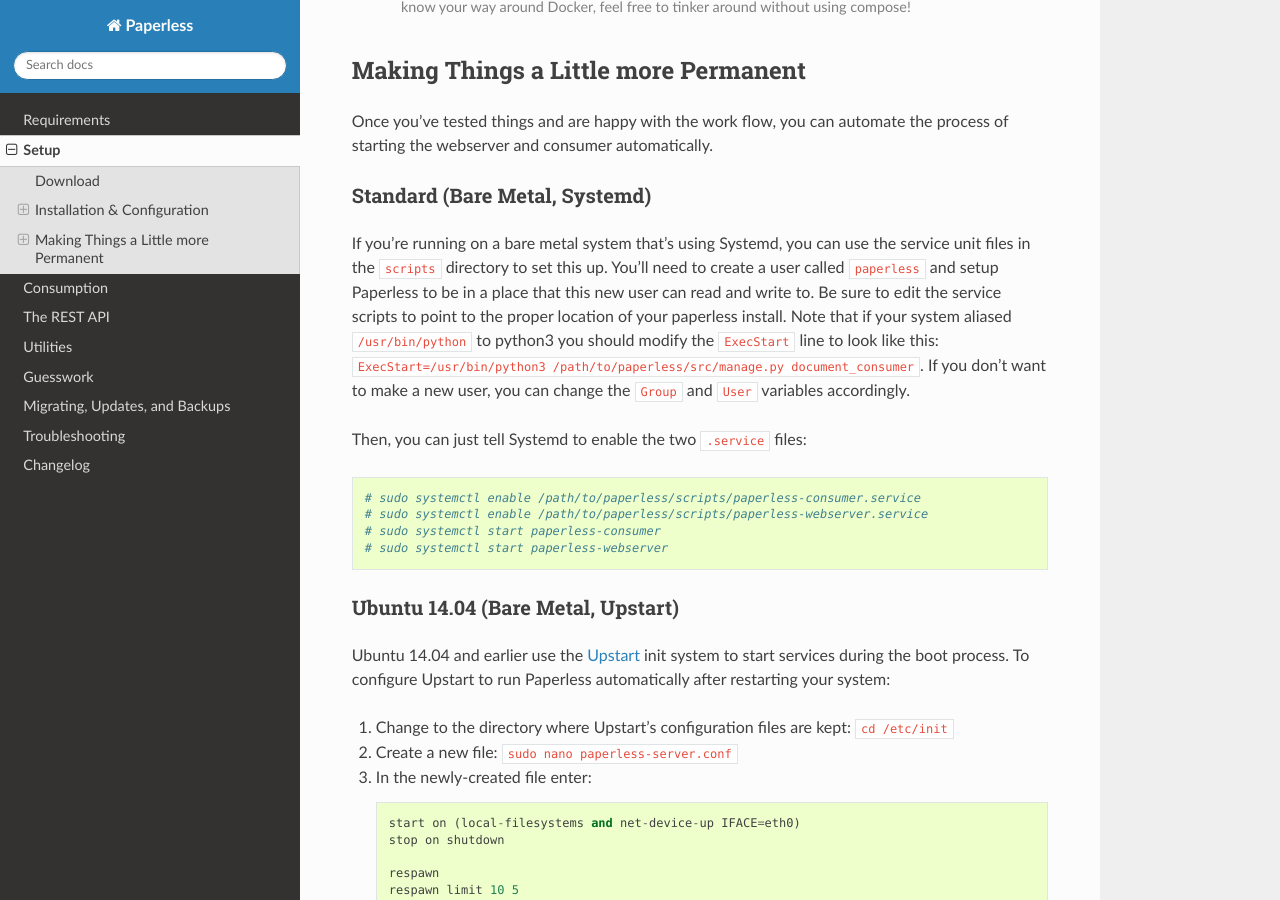
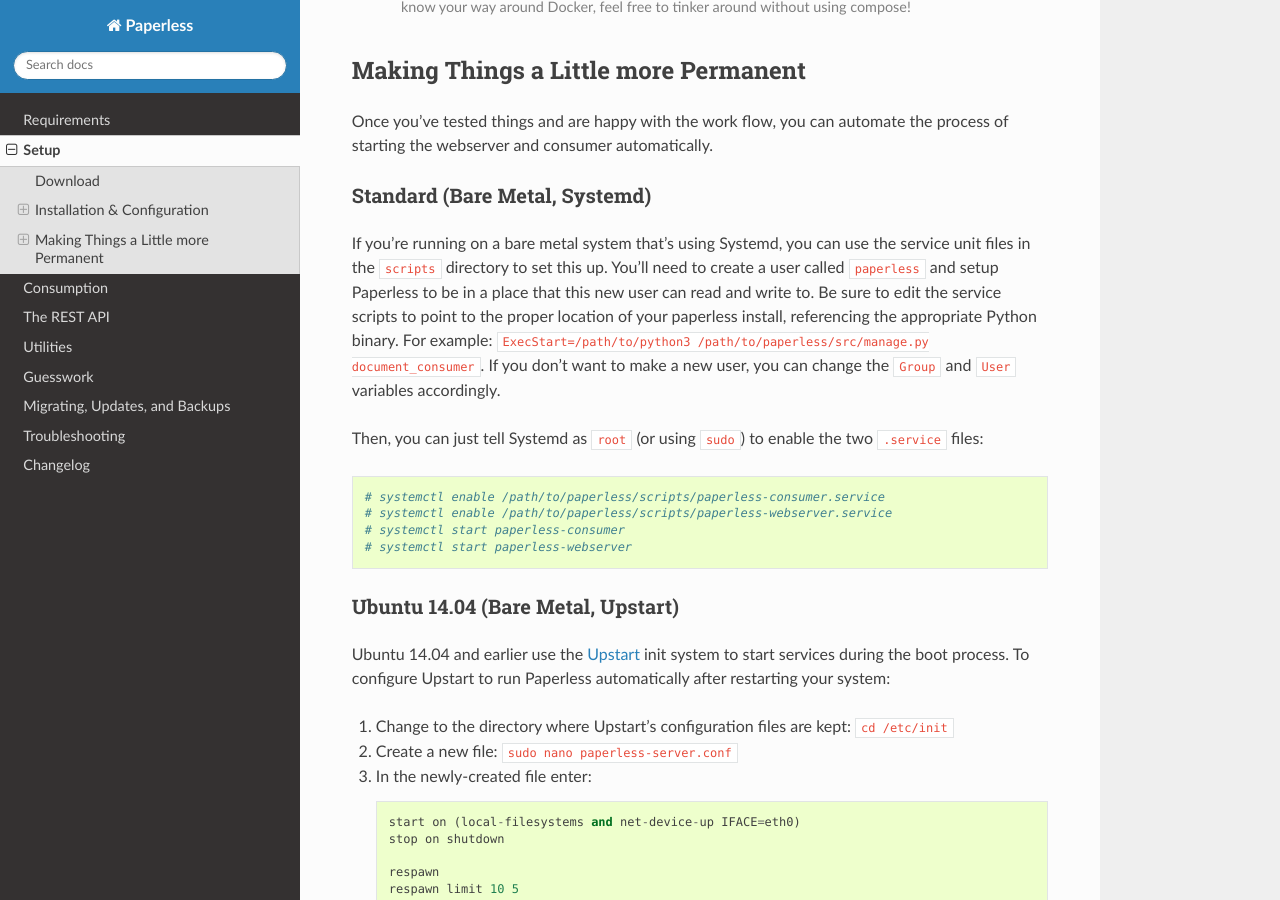
Before and after one commit to repoRangee/Large-scale, a Sphinx documentation site: the page built from docs/setup.rst, in a window 1280 px wide and 900 px high, scrolled down 4719 px. Built offline with Sphinx 7.4.7 and the Read the Docs theme 3.1.0, drawn with Linux system fonts in a browser that asks for light colours; formulas are drawn with MathJax 3.

Commit message:
Incorporated feedback from upstream PR
Resolved comments in danielquinn/paperless#116

```diff
--- a/docs/setup.rst
+++ b/docs/setup.rst
@@ -301,18 +301,17 @@ If you're running on a bare metal system that's using Systemd, you can use the
 service unit files in the ``scripts`` directory to set this up.  You'll need to
 create a user called ``paperless`` and setup Paperless to be in a place that
 this new user can read and write to. Be sure to edit the service scripts to point
-to the proper location of your paperless install. Note that if your system aliased
-``/usr/bin/python`` to python3 you should modify the ``ExecStart`` line to look like
-this: ``ExecStart=/usr/bin/python3 /path/to/paperless/src/manage.py document_consumer``.
+to the proper location of your paperless install, referencing the appropriate Python
+binary. For example: ``ExecStart=/path/to/python3 /path/to/paperless/src/manage.py document_consumer``.
 If you don't want to make a new user, you can change the ``Group`` and ``User`` variables
 accordingly.
 
-Then, you can just tell Systemd to enable the two ``.service`` files::
+Then, you can just tell Systemd as ``root`` (or using ``sudo``) to enable the two ``.service`` files::
 
-    # sudo systemctl enable /path/to/paperless/scripts/paperless-consumer.service
-    # sudo systemctl enable /path/to/paperless/scripts/paperless-webserver.service
-    # sudo systemctl start paperless-consumer
-    # sudo systemctl start paperless-webserver
+    # systemctl enable /path/to/paperless/scripts/paperless-consumer.service
+    # systemctl enable /path/to/paperless/scripts/paperless-webserver.service
+    # systemctl start paperless-consumer
+    # systemctl start paperless-webserver
 
 
 .. _setup-permanent-standard-ubuntu14:
```
